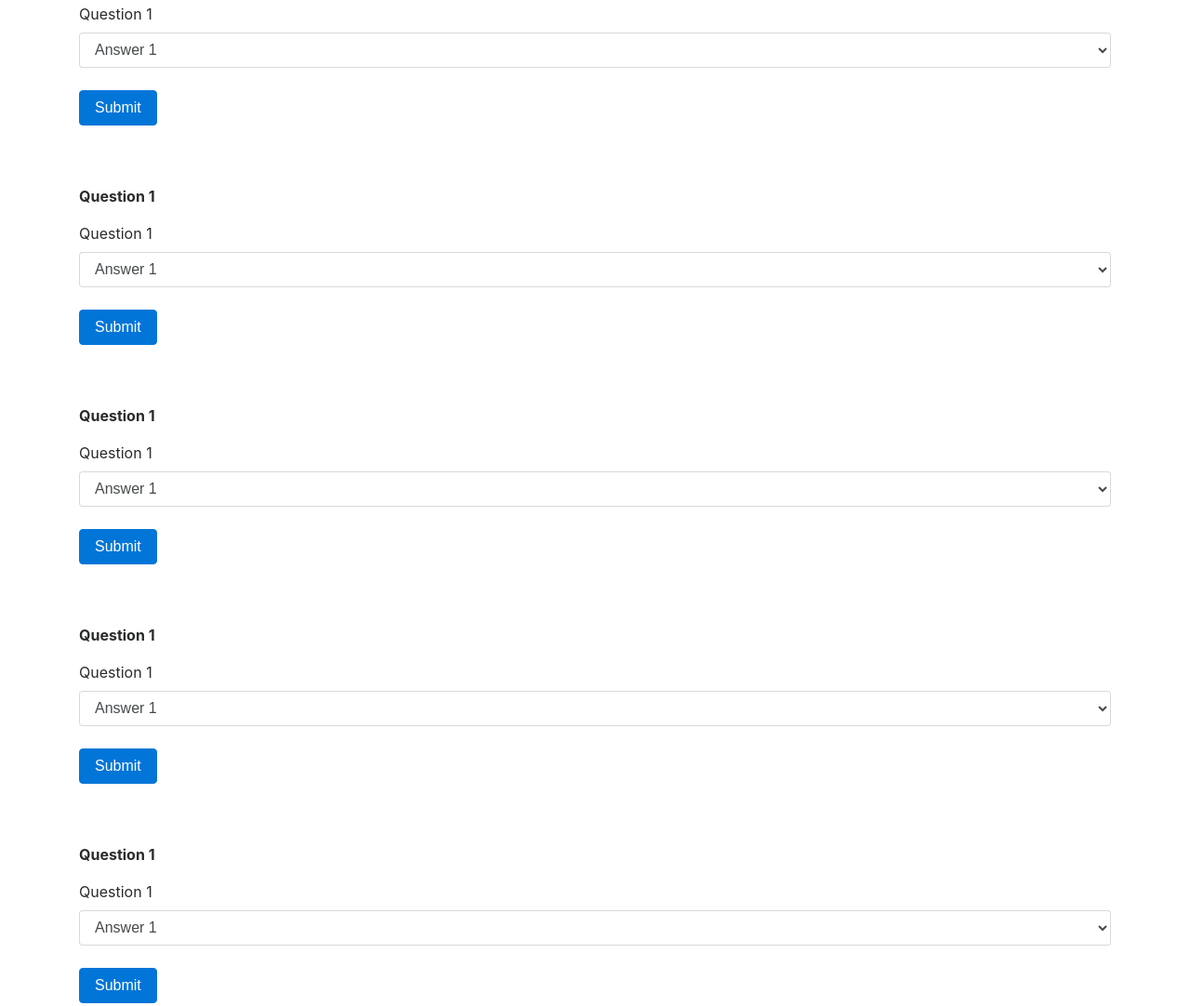
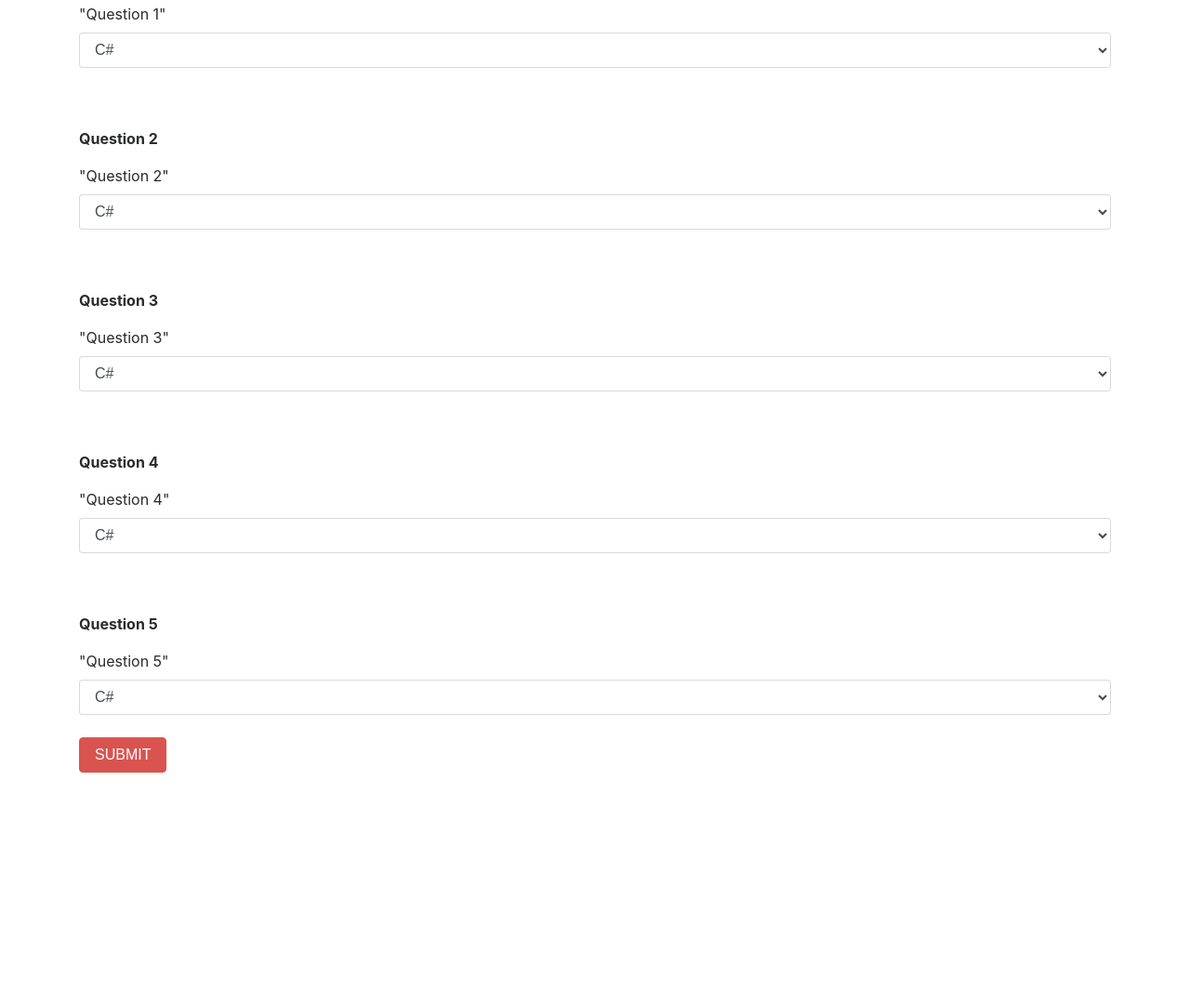
Before and after one commit to tbssnch/track-suggester, a plain HTML site: page index.html in a window 1280 px wide. Shown: the part 336-1418 px from the top of the page at 93% size. After the commit the page ends 1231 px from the top, so only its background shows below. Drawn offline with Linux system fonts and the light colour scheme.

Commit message:
add jQuery funtions for form

```diff
--- a/index.html
+++ b/index.html
@@ -16,92 +16,70 @@
       <h3>Answer the questions below to find out!</h3>
       <br>
       <br>
+      <form id="survey">
 <!--- Question 1 --->
         <p><strong>Question 1</strong></p>
-      <form id="formQuestionOne">
           <div class="form-group">
-          <label for="questionOne">Question 1</label>
+            <label for="questionOne">"Question 1"</label>
             <select class="form-control" id="classQuestionOne">
-            <option value="cSharp">Answer 1</option>
-            <option value="java">Answer 2</option>
-            <option value="php">Answer 3</option>
-
+              <option value="cSharpOne">C#</option>
+              <option value="javaOne">Java</option>
+              <option value="phpOne">PHP</option>
+            </select>
+          </div>
+        <br>
+        <br>
+  <!--- Question 2 --->
+        <p><strong>Question 2</strong></p>
+          <div class="form-group">
+            <label for="questionOne">"Question 2"</label>
+            <select class="form-control" id="classQuestionTwo">
+              <option value="cSharpOne">C#</option>
+              <option value="javaOne">Java</option>
+              <option value="phpOne">PHP</option>
+            </select>
+          </div>
+        <br>
+        <br>
+  <!--- Question 3 --->
+        <p><strong>Question 3</strong></p>
+          <div class="form-group">
+            <label for="questionOne">"Question 3"</label>
+            <select class="form-control" id="classQuestionThree">
+              <option value="cSharpOne">C#</option>
+              <option value="javaOne">Java</option>
+              <option value="phpOne">PHP</option>
+            </select>
+          </div>
+        <br>
+        <br>
+  <!--- Question 4 --->
+        <p><strong>Question 4</strong></p>
+          <div class="form-group">
+            <label for="questionOne">"Question 4"</label>
+            <select class="form-control" id="classQuestionFour">
+              <option value="cSharpOne">C#</option>
+              <option value="javaOne">Java</option>
+              <option value="phpOne">PHP</option>
+            </select>
+          </div>
+        <br>
+        <br>
+  <!--- Question 5 --->
+        <p><strong>Question 5</strong></p>
+          <div class="form-group">
+            <label for="questionOne">"Question 5"</label>
+            <select class="form-control" id="classQuestionFive">
+              <option value="cSharpOne">C#</option>
+              <option value="javaOne">Java</option>
+              <option value="phpOne">PHP</option>
             </select>
             <br>
-          <button type="submit" class="btn btn-primary" id="food-btn">Submit</button>
+            <button type="submit" class="btn btn-danger">SUBMIT</button>
           </div>
       </form>
       <br>
       <br>
-<!--- Question 2 --->
-      <p><strong>Question 1</strong></p>
-      <form id="formQuestionOne">
-        <div class="form-group">
-          <label for="questionOne">Question 1</label>
-          <select class="form-control" id="classQuestionOne">
-            <option value="cSharp">Answer 1</option>
-            <option value="java">Answer 2</option>
-            <option value="php">Answer 3</option>
-
-          </select>
-          <br>
-          <button type="submit" class="btn btn-primary" id="food-btn">Submit</button>
-        </div>
-      </form>
-      <br>
-      <br>
-<!--- Question 3 --->
-      <p><strong>Question 1</strong></p>
-      <form id="formQuestionOne">
-        <div class="form-group">
-          <label for="questionOne">Question 1</label>
-          <select class="form-control" id="classQuestionOne">
-            <option value="cSharp">Answer 1</option>
-            <option value="java">Answer 2</option>
-            <option value="php">Answer 3</option>
-
-          </select>
-          <br>
-          <button type="submit" class="btn btn-primary" id="food-btn">Submit</button>
-        </div>
-      </form>
-      <br>
-      <br>
-<!--- Question 4 --->
-      <p><strong>Question 1</strong></p>
-      <form id="formQuestionOne">
-        <div class="form-group">
-          <label for="questionOne">Question 1</label>
-          <select class="form-control" id="classQuestionOne">
-            <option value="cSharp">Answer 1</option>
-            <option value="java">Answer 2</option>
-            <option value="php">Answer 3</option>
-
-          </select>
-          <br>
-          <button type="submit" class="btn btn-primary" id="food-btn">Submit</button>
-        </div>
-      </form>
-      <br>
-      <br>
-<!--- Question 5 --->
-      <p><strong>Question 1</strong></p>
-      <form id="formQuestionOne">
-        <div class="form-group">
-          <label for="questionOne">Question 1</label>
-          <select class="form-control" id="classQuestionOne">
-            <option value="cSharp">Answer 1</option>
-            <option value="java">Answer 2</option>
-            <option value="php">Answer 3</option>
-
-          </select>
-          <br>
-          <button type="submit" class="btn btn-primary" id="food-btn">Submit</button>
-        </div>
-      </form>
-      <br>
-      <br>
-
       <div id="cSharp">
         <p>C# is most popular among bigger established businesses, often for building internal software. Because it's been around for a long time and has the backing of Microsoft, it is one of the most in-demand languages in the job market. C# has also been going through a bit of a rebirth lately, with Microsoft open sourcing the language and surrounding platform, porting it to run on Mac and Linux, and incorporating many of the best features of other languages. If you like the idea of working for a larger company on business software, C# is a great choice.</p>
       </div>
@@ -111,8 +89,6 @@
       <div id="php">
         <p>PHP is by far the most popular backend language today, with 80 percent of websites utilizing it 'server-side'. It is perhaps best known for it's use in content management systems like Wordpress, Drupal, and Joomla. But the versatility of the language and the frameworks it powers make employment options numerous and diverse. If you're keen to work for a fast paced agency that builds websites for lots of clients, or maintain the security and stability of a huge complex of government websites, or if you like the idea of building out small sites for brands, businesses, and organizations - In any of these cases, PHP would be a great way to go.</p>
       </div>
-
     </div>
-
   </body>
 </html>
--- a/js/scripts.js
+++ b/js/scripts.js
@@ -1,25 +1,22 @@
 $(document).ready(function() {
-  var cSharp = 0;
-  var java = 0;
-  var php = 0;
+  $("form#survey").submit(function(event) {
+    var classQuestionOne = $("select#classQuestionOne").val();
+    var classQuestionTwo = $("select#classQuestionTwo").val();
+    var classQuestionThree = $("select#classQuestionThree").val();
+    var classQuestionFour = $("select#classQuestionFour").val();
+    var classQuestionFive = $("select#classQuestionFive").val();
 
-  $("form#formQuestionOne").submit(funtion(event)) {
-    var classQuestionOne = $("select#classQuestionOne").val();
 
-    console.log(classQuestionOne)
-    if (classQuestionOne === 'cSharp') {
-      cSharp += 1;
-    } else if (classQuestionOne === 'java') {
-      java += 1;
-    } else if (classQuestionOne === 'php') {
-      php += 1;
+    if (classQuestionOne === 'cSharpOne' && classQuestionTwo === 'cSharpOne' && classQuestionThree === 'cSharpOne' && classQuestionFour === 'cSharpOne' && classQuestionFive === 'cSharpOne' || classQuestionOne === 'cSharpOne' && classQuestionFour === 'cSharpOne' && classQuestionFive === 'cSharpOne' || classQuestionFour === 'cSharpOne' && classQuestionFive === 'cSharpOne' && classQuestionTwo === 'cSharpOne') {
+      $("#cSharp").show();
+    } else if (classQuestionOne === 'javaOne' && classQuestionTwo === 'javaOne' && classQuestionThree === 'javaOne' && classQuestionFour === 'javaOne' && classQuestionFive === 'javaOne' || classQuestionOne === 'javaOne' && classQuestionFour === 'javaOne' && classQuestionFive === 'javaOne' || classQuestionFour === 'javaOne' && classQuestionFive === 'javaOne' && classQuestionTwo === 'javaOne') {
+      $("#java").show();
+    } else if (classQuestionOne === 'phpOne' && classQuestionTwo === 'phpOne' && classQuestionThree === 'phpOne' && classQuestionFour === 'phpOne' && classQuestionFive === 'phpOne' || classQuestionOne === 'phpOne' && classQuestionFour === 'phpOne' && classQuestionFive === 'phpOne' || classQuestionFour === 'phpOne' && classQuestionFive === 'phpOne' && classQuestionTwo === 'phpOne') {
+      $("#php").show();
     }
 
-    if (cSharp < 0){
-      $("#cSharp").show();
-    }
 
     event.preventDefault();
 
-  }
+  });
 });
```
Lines whose indentation alone changed are shown as unchanged.
